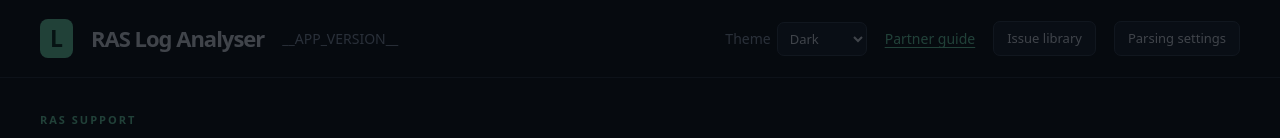
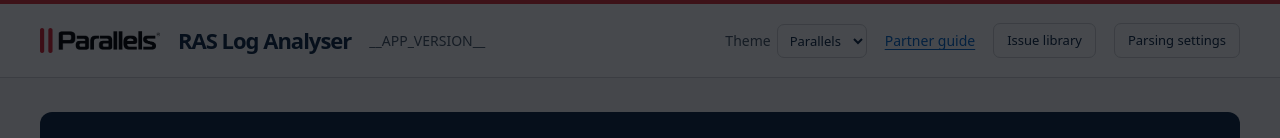
Before and after one commit to pfish3r/ras-log-analyser-azure, a plain HTML site: page static/index.html in a window 1280 px wide. Shown: the top 138 px of the page. Drawn offline with Linux system fonts and the light colour scheme; no server answers.

Commit message:
Default new visitors to the Parallels theme

```diff
--- a/static/app.js
+++ b/static/app.js
@@ -2,7 +2,7 @@ function initializeThemePicker() {
   const picker = document.getElementById('theme-picker');
   const key = 'ras-log-analyser.theme';
   const themes = new Set(['dark', 'light', 'parallels']);
-  let choice = 'dark';
+  let choice = 'parallels';
   try {
     const saved = localStorage.getItem(key);
     if (themes.has(saved)) choice = saved;
--- a/static/index.html
+++ b/static/index.html
@@ -1,7 +1,7 @@
 <!doctype html>
-<html lang="en"><head><meta charset="utf-8"><meta name="viewport" content="width=device-width, initial-scale=1"><title>RAS Log Analyser</title><link rel="stylesheet" href="/style.css"><link rel="stylesheet" href="/admin.css"><script src="/app.js" defer></script></head>
+<html lang="en" data-theme="parallels"><head><meta charset="utf-8"><meta name="viewport" content="width=device-width, initial-scale=1"><title>RAS Log Analyser</title><link rel="stylesheet" href="/style.css"><link rel="stylesheet" href="/admin.css"><script src="/app.js" defer></script></head>
 <body><div class="shell">
-<header><div class="brand"><span class="mark">L</span><img class="parallels-logo" src="/parallels-logo.png" alt="Parallels" width="120" height="26"><strong>RAS Log Analyser</strong><span class="app-version" aria-label="Application version">__APP_VERSION__</span></div><div class="header-actions"><label class="theme-picker">Theme <select id="theme-picker"><option value="dark">Dark</option><option value="light">Light</option><option value="parallels">Parallels</option></select></label><a class="guide-link" href="https://github.com/pfish3r/ras-log-analyser-azure/blob/main/PARTNER-GUIDE.md" target="_blank" rel="noopener noreferrer">Partner guide</a><button id="open-library" type="button">Issue library</button><button id="open-admin" type="button">Parsing settings</button></div></header>
+<header><div class="brand"><span class="mark">L</span><img class="parallels-logo" src="/parallels-logo.png" alt="Parallels" width="120" height="26"><strong>RAS Log Analyser</strong><span class="app-version" aria-label="Application version">__APP_VERSION__</span></div><div class="header-actions"><label class="theme-picker">Theme <select id="theme-picker"><option value="dark">Dark</option><option value="light">Light</option><option value="parallels" selected>Parallels</option></select></label><a class="guide-link" href="https://github.com/pfish3r/ras-log-analyser-azure/blob/main/PARTNER-GUIDE.md" target="_blank" rel="noopener noreferrer">Partner guide</a><button id="open-library" type="button">Issue library</button><button id="open-admin" type="button">Parsing settings</button></div></header>
 <main><div class="heading"><div><p class="eyebrow">RAS SUPPORT</p><h1>Log upload analyser</h1><p class="sub">Explore saved logs and nested support bundles.</p></div></div>
 <section class="project-notice" aria-labelledby="notice-title">
   <h2 id="notice-title">Project and support disclaimer</h2>
```
